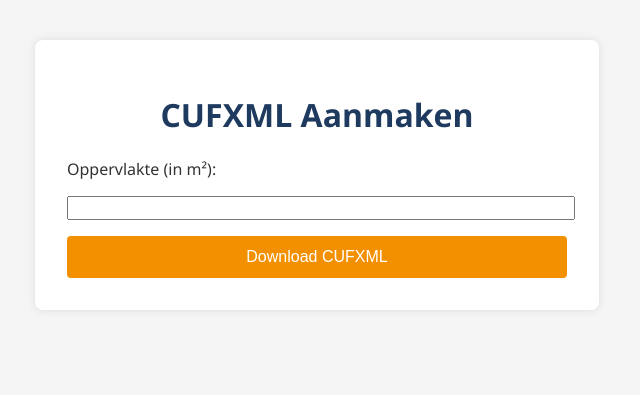
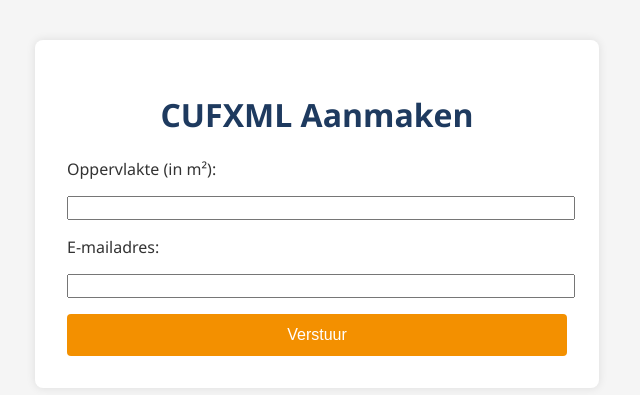
Before and after one commit to Testolafpiet/Ibistest, a Flask app: page / in a window 1280 px wide. Shown: the top 395 px of the page, without its empty margins (323-963 px from the left). Run offline with Flask 3, Linux system fonts and the light colour scheme.

Commit message:
Update index.html

```diff
--- a/templates/index.html
+++ b/templates/index.html
@@ -48,11 +48,16 @@
   </style>
 </head>
 <body>
-  <form method="POST">
+  <form method="POST" action="/upload">
     <h1>CUFXML Aanmaken</h1>
+
     <label for="m2">Oppervlakte (in m²):</label>
     <input type="number" name="m2" id="m2" step="0.01" required>
-    <button type="submit">Download CUFXML</button>
+
+    <label for="email">E-mailadres:</label>
+    <input type="email" name="email" id="email" required>
+
+    <button type="submit">Verstuur</button>
   </form>
 </body>
 </html>
```
